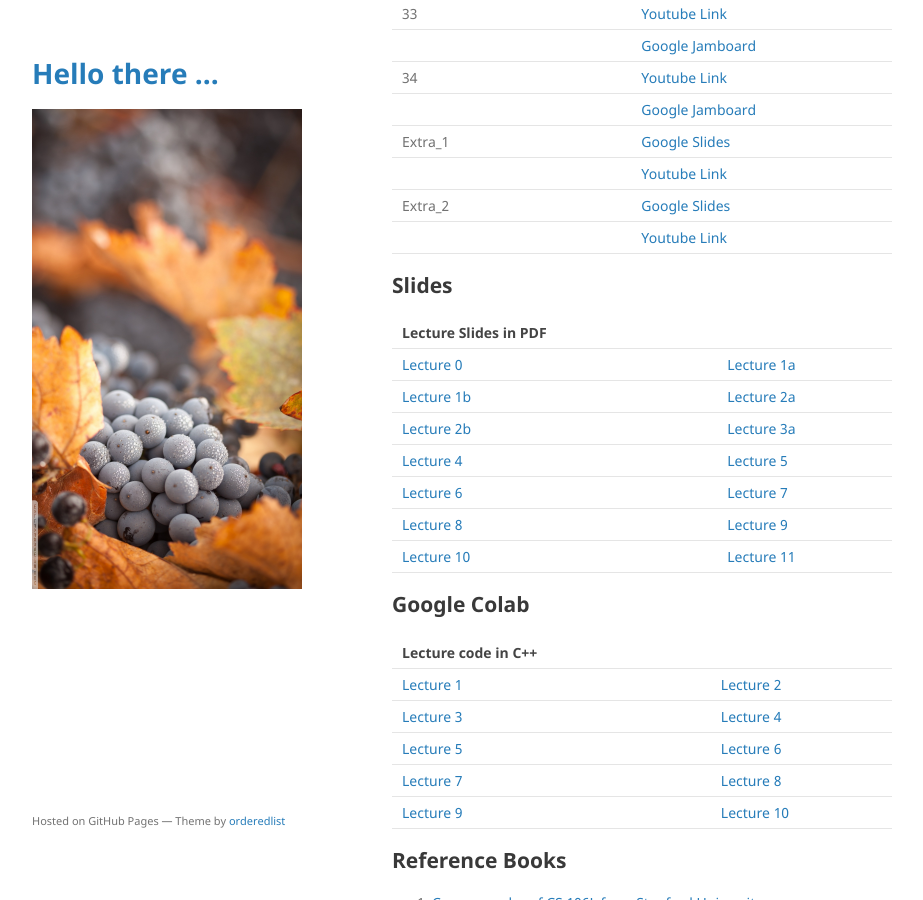
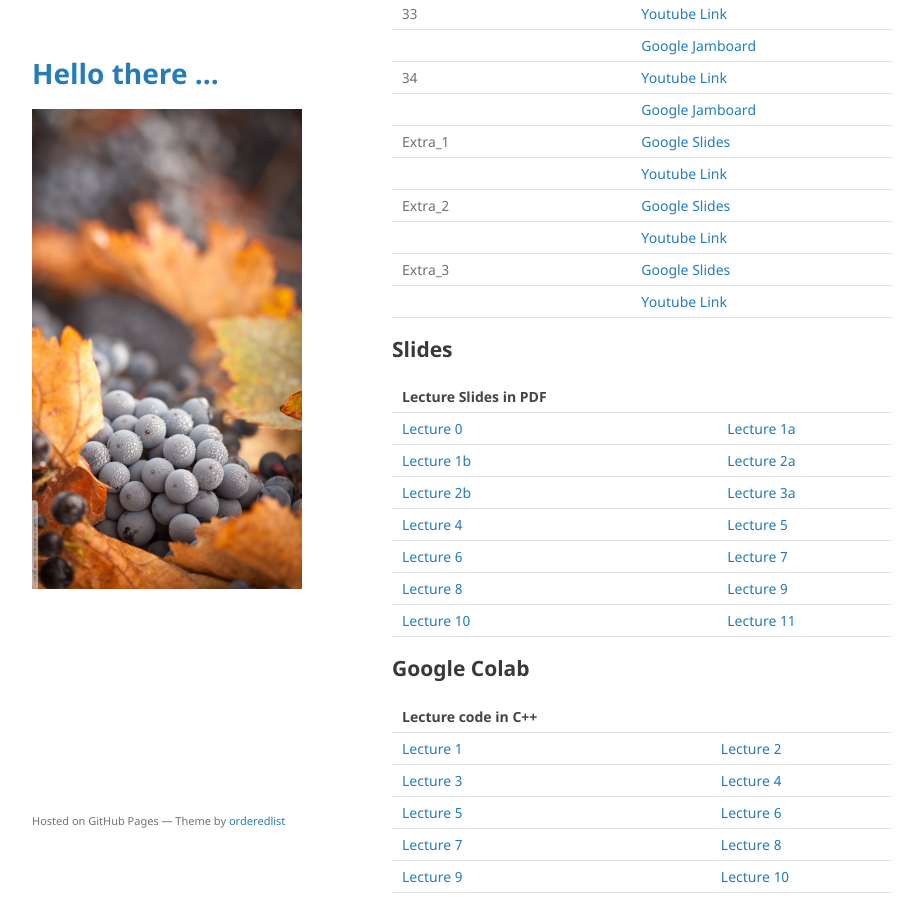
Before and after one commit to mohammadmotiurrahman/mohammadmotiurrahman.github.io, a Jekyll site: the page built from cse203_4/index.md, in a window 1280 px wide and 900 px high, scrolled down 4685 px. Shown: the whole window, without its empty margins (178-1101 px from the left). Built offline with Jekyll 4.4.1, drawn with Linux system fonts in a browser that asks for light colours; our own code applies the rules of GitHub Pages for plain Markdown files.

Commit message:
Update index.md

```diff
--- a/cse203_4/index.md
+++ b/cse203_4/index.md
@@ -155,6 +155,8 @@ environment will force me to not evaluate your exam copies.
 |         |              | [Youtube Link](https://youtu.be/VukqFnapVh0)                                                                   |
 | Extra_2 |              | [Google Slides](https://jamboard.google.com/d/1n6V5RD783oRehMyECHwHlQGonJOVMpuxOyqoZ1MpJRk/viewer?f=10)|
 |         |              | [Youtube Link](https://youtu.be/9l6ExyetN9A)                                                                   |
+| Extra_3 |              | [Google Slides]()|
+|         |              | [Youtube Link](https://youtu.be/e9iALBXeI0o)                                                                   |
 
 
 
```
